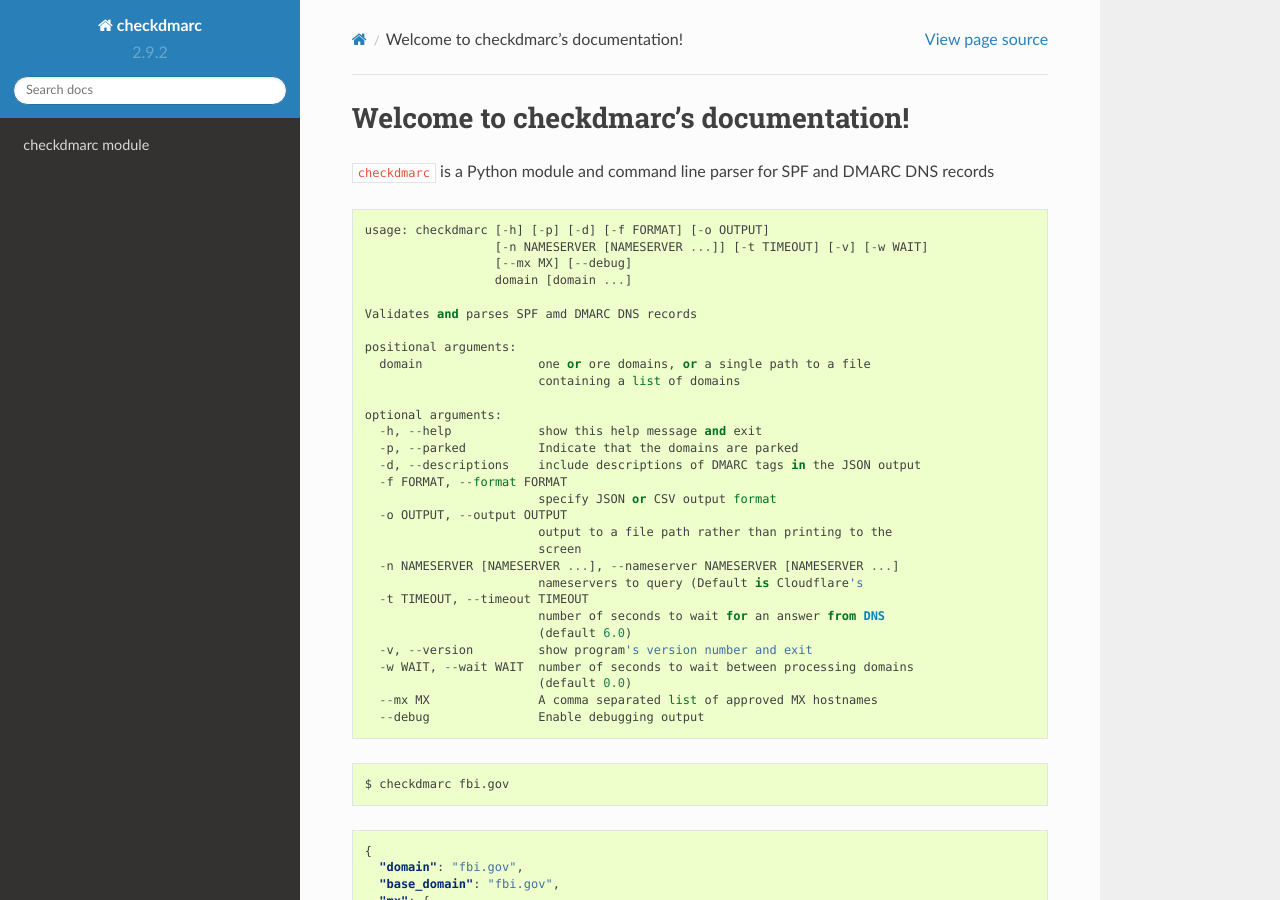
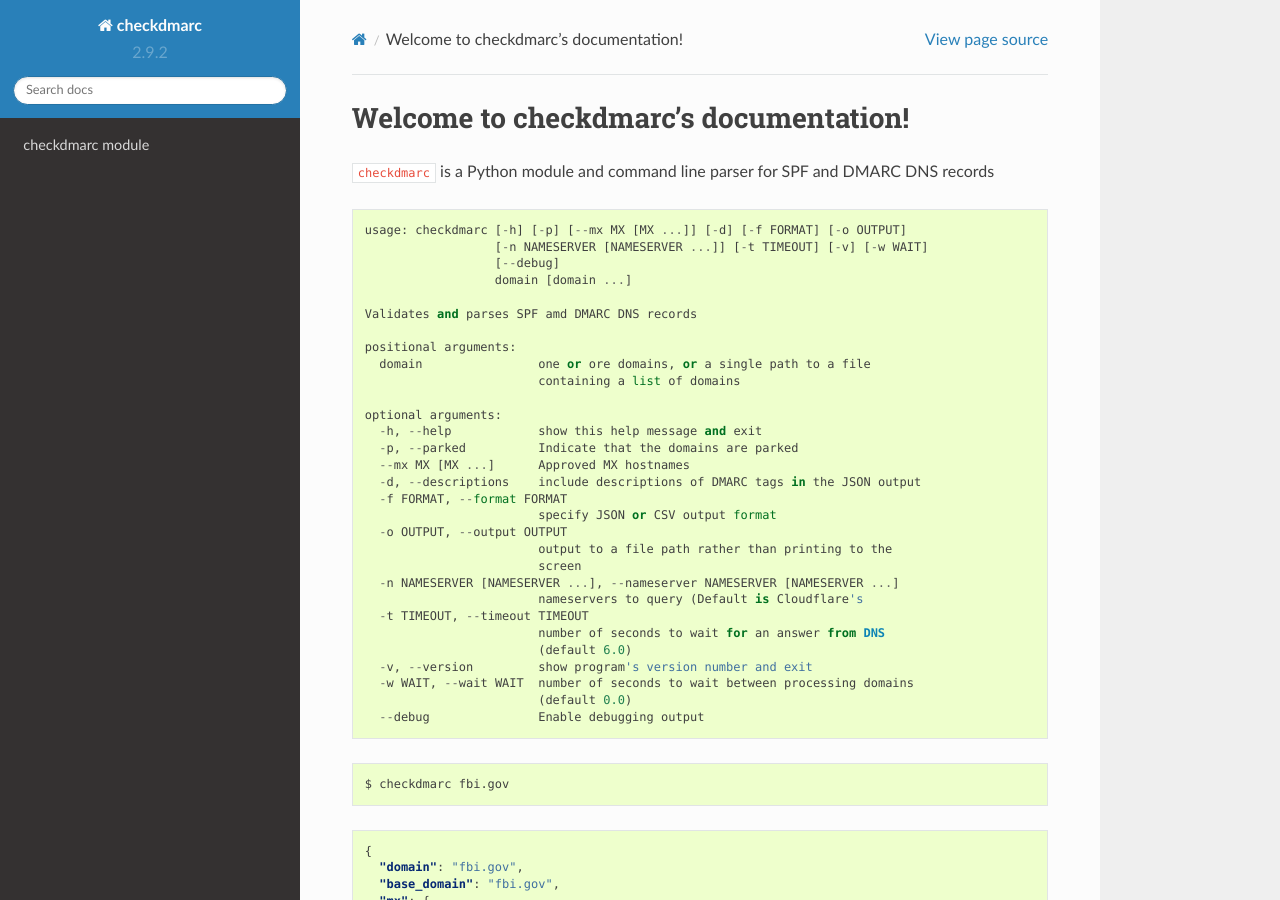
Before and after one commit to domainaware/checkdmarc, a Sphinx documentation site: the page built from docs/source/index.rst, in a window 1280 px wide and 900 px high. Built offline with Sphinx 7.4.7 and the Read the Docs theme 2.0.0, drawn with Linux system fonts in a browser that asks for light colours.

Commit message:
Update documentation

```diff
--- a/README.rst
+++ b/README.rst
@@ -7,9 +7,9 @@ A Python module and command line utility for validating SPF and DMARC DNS record
 
 ::
 
-    usage: checkdmarc [-h] [-p] [-d] [-f FORMAT] [-o OUTPUT]
+    usage: checkdmarc [-h] [-p] [--mx MX [MX ...]] [-d] [-f FORMAT] [-o OUTPUT]
                       [-n NAMESERVER [NAMESERVER ...]] [-t TIMEOUT] [-v] [-w WAIT]
-                      [--mx MX] [--debug]
+                      [--debug]
                       domain [domain ...]
 
     Validates and parses SPF amd DMARC DNS records
@@ -21,6 +21,7 @@ A Python module and command line utility for validating SPF and DMARC DNS record
     optional arguments:
       -h, --help            show this help message and exit
       -p, --parked          Indicate that the domains are parked
+      --mx MX [MX ...]      Approved MX hostnames
       -d, --descriptions    include descriptions of DMARC tags in the JSON output
       -f FORMAT, --format FORMAT
                             specify JSON or CSV output format
@@ -35,7 +36,6 @@ A Python module and command line utility for validating SPF and DMARC DNS record
       -v, --version         show program's version number and exit
       -w WAIT, --wait WAIT  number of seconds to wait between processing domains
                             (default 0.0)
-      --mx MX               A comma separated list of approved MX hostnames
       --debug               Enable debugging output
 
 .. code-block:: bash
--- a/docs/source/index.rst
+++ b/docs/source/index.rst
@@ -10,9 +10,9 @@ Welcome to checkdmarc's documentation!
 
 ::
 
-   usage: checkdmarc [-h] [-p] [-d] [-f FORMAT] [-o OUTPUT]
+   usage: checkdmarc [-h] [-p] [--mx MX [MX ...]] [-d] [-f FORMAT] [-o OUTPUT]
                      [-n NAMESERVER [NAMESERVER ...]] [-t TIMEOUT] [-v] [-w WAIT]
-                     [--mx MX] [--debug]
+                     [--debug]
                      domain [domain ...]
 
    Validates and parses SPF amd DMARC DNS records
@@ -24,6 +24,7 @@ Welcome to checkdmarc's documentation!
    optional arguments:
      -h, --help            show this help message and exit
      -p, --parked          Indicate that the domains are parked
+     --mx MX [MX ...]      Approved MX hostnames
      -d, --descriptions    include descriptions of DMARC tags in the JSON output
      -f FORMAT, --format FORMAT
                            specify JSON or CSV output format
@@ -38,7 +39,6 @@ Welcome to checkdmarc's documentation!
      -v, --version         show program's version number and exit
      -w WAIT, --wait WAIT  number of seconds to wait between processing domains
                            (default 0.0)
-     --mx MX               A comma separated list of approved MX hostnames
      --debug               Enable debugging output
 
 .. code-block:: bash
```
